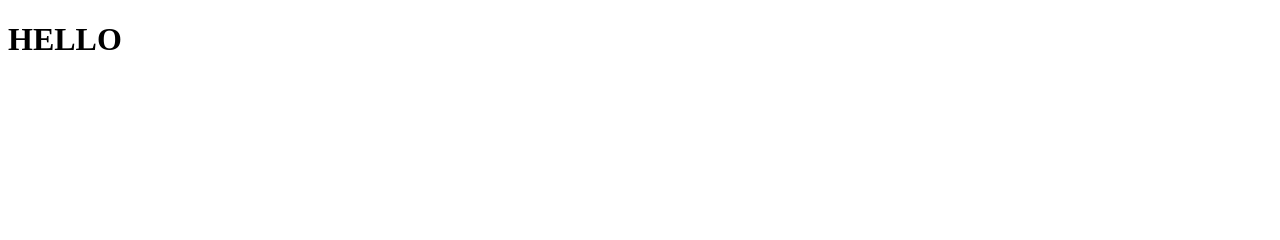
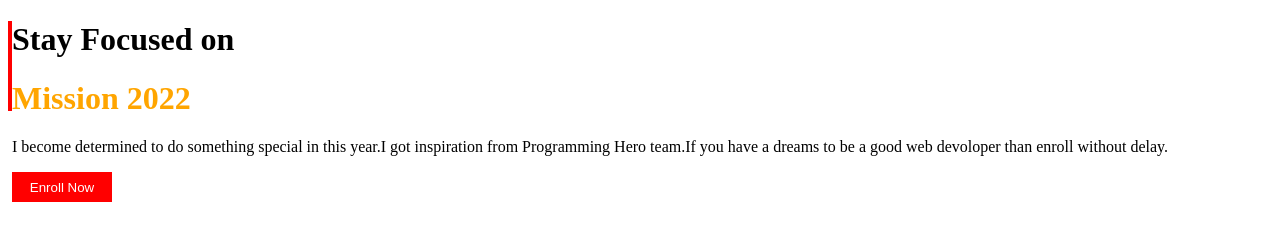
Before and after one commit to jannatnury/my-first-repo, a plain HTML site: page index.html in a window 1280 px wide. Drawn offline with Linux system fonts and the light colour scheme.

Commit message:
image add

```diff
--- a/index.html
+++ b/index.html
@@ -5,8 +5,17 @@
     <meta http-equiv="X-UA-Compatible" content="IE=edge">
     <meta name="viewport" content="width=device-width, initial-scale=1.0">
     <title>First Github Repot</title>
+    <link rel="stylesheet" href="style.css">
 </head>
 <body>
-    <h1>HELLO</h1>
+   <div class="div1">
+    <div class="title">
+        <h1>Stay Focused on</h1>
+        <h1 class="heading">Mission 2022</h1>
+        <p>I become determined to do something special in this year.I got inspiration from Programming Hero team.If you have a dreams to be a good web devoloper than enroll without delay.</p>
+        <button>Enroll Now</button>
+        <img src="" alt="">
+    </div>
+   </div>
 </body>
 </html>
--- /dev/null
+++ b/style.css
@@ -0,0 +1,24 @@
+.heading{
+  color: orange;
+}
+.title{
+  border-left:4px solid red ;
+  height: 90px;
+}
+p{
+  color: black;
+  font-size: 300;
+  display:flex;
+}
+button{
+  color:white;
+  background-color: red;
+  border: none;
+  height: 30px;
+  width: 100px;
+}
+.div1{
+  padding: 0;
+  text-align: left;
+
+}
```
